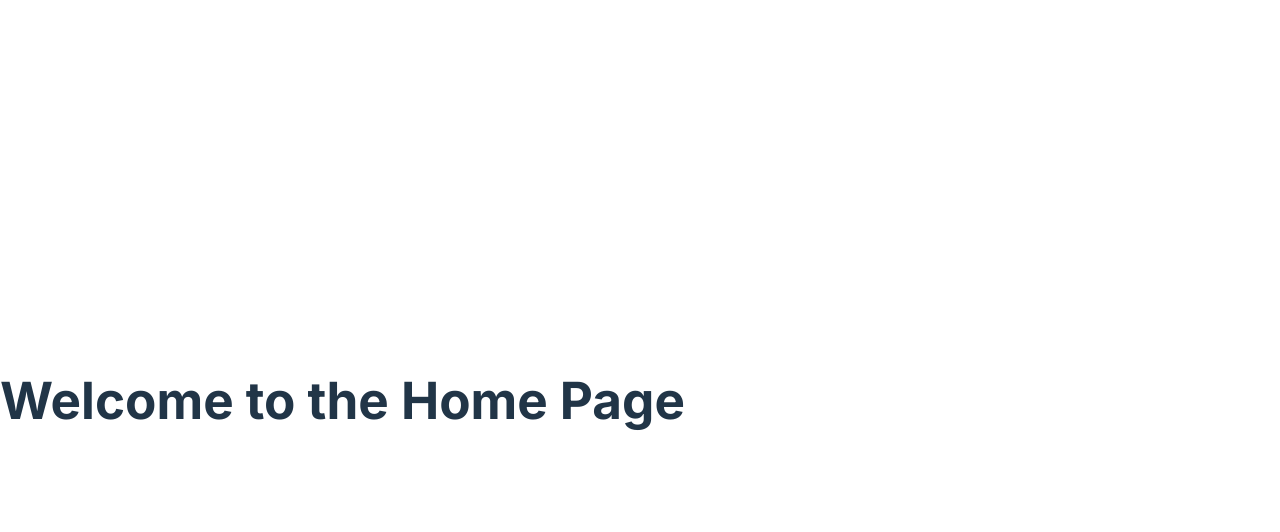
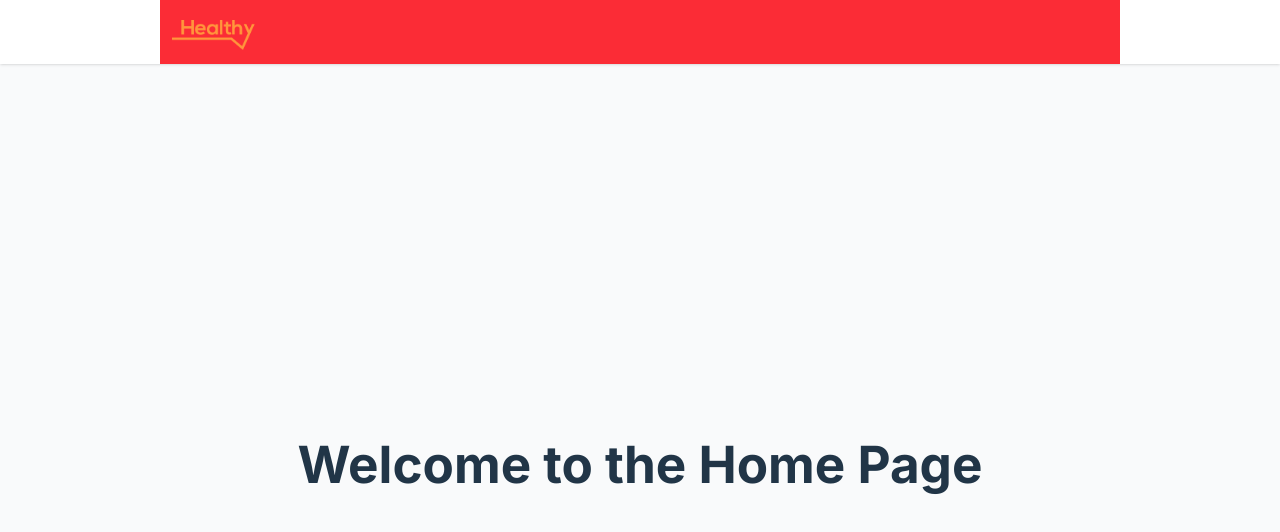
Before and after one commit to to-long/test-code-arent, a React (Vite) app: page / in a window 1280 px wide. Shown: the top 532 px of the page. Built offline with nearby package versions, Linux system fonts and the light colour scheme.

Commit message:
update Header

```diff
--- a/src/App.tsx
+++ b/src/App.tsx
@@ -1,12 +1,16 @@
 import React from "react";
 import { Outlet } from "react-router-dom";
 // import { Toaster } from "sonner";
+import Header from "@/components/Header";
 
 function App() {
   return (
-    <div className="min-h-screen bg-gray-50">
+    <div className="min-h-screen bg-gray-50 flex flex-col w-full">
+      <Header />
+      <main className="flex-grow">
+        <Outlet />
+      </main>
       {/* <Toaster position="top-center" richColors /> */}
-      <Outlet />
     </div>
   );
 }
--- /dev/null
+++ b/src/components/Header/index.tsx
@@ -0,0 +1,13 @@
+const Header = () => {
+  return (
+    <header className="w-full bg-white shadow-sm">
+      <div className="w-full max-w-[1280px] mx-auto">
+        <div className="w-full max-w-[960px] mx-auto h-16 bg-red-500 flex items-center">
+          <img src="/images/logo.png" alt="Logo" className="w-[109px]" />
+        </div>
+      </div>
+    </header>
+  );
+};
+
+export default Header;
--- a/src/index.css
+++ b/src/index.css
@@ -1,11 +1,10 @@
-@tailwind base;
-@tailwind components;
-@tailwind utilities;
+@import "tailwindcss";
 
 :root {
   font-family: "Noto Sans JP", system-ui, Avenir, Helvetica, Arial, sans-serif;
   line-height: 1.5;
   font-weight: 400;
+
 
   color-scheme: light dark;
   color: rgba(255, 255, 255, 0.87);
@@ -32,6 +31,9 @@ body {
   place-items: center;
   min-width: 320px;
   min-height: 100vh;
+}
+#root {
+  width: 100%;
 }
 
 h1, h2, h3, h4, h5, h6 {
--- a/vite.config.js
+++ b/vite.config.js
@@ -1,6 +1,7 @@
 import react from "@vitejs/plugin-react";
 import { defineConfig } from "vite";
 import svgr from "vite-plugin-svgr";
+import path from 'path';
 
 // https://vite.dev/config/
 export default defineConfig({
@@ -10,4 +11,9 @@ export default defineConfig({
       include: "**/*.svg?react",
     }),
   ],
+  resolve: {
+    alias: {
+      '@': path.resolve(__dirname, './src'),
+    },
+  },
 });
```
Also changed, not shown: tsconfig.json (added, +25 -0 lines), tsconfig.node.json (added, +10 -0 lines), public/images/logo.png (added).
